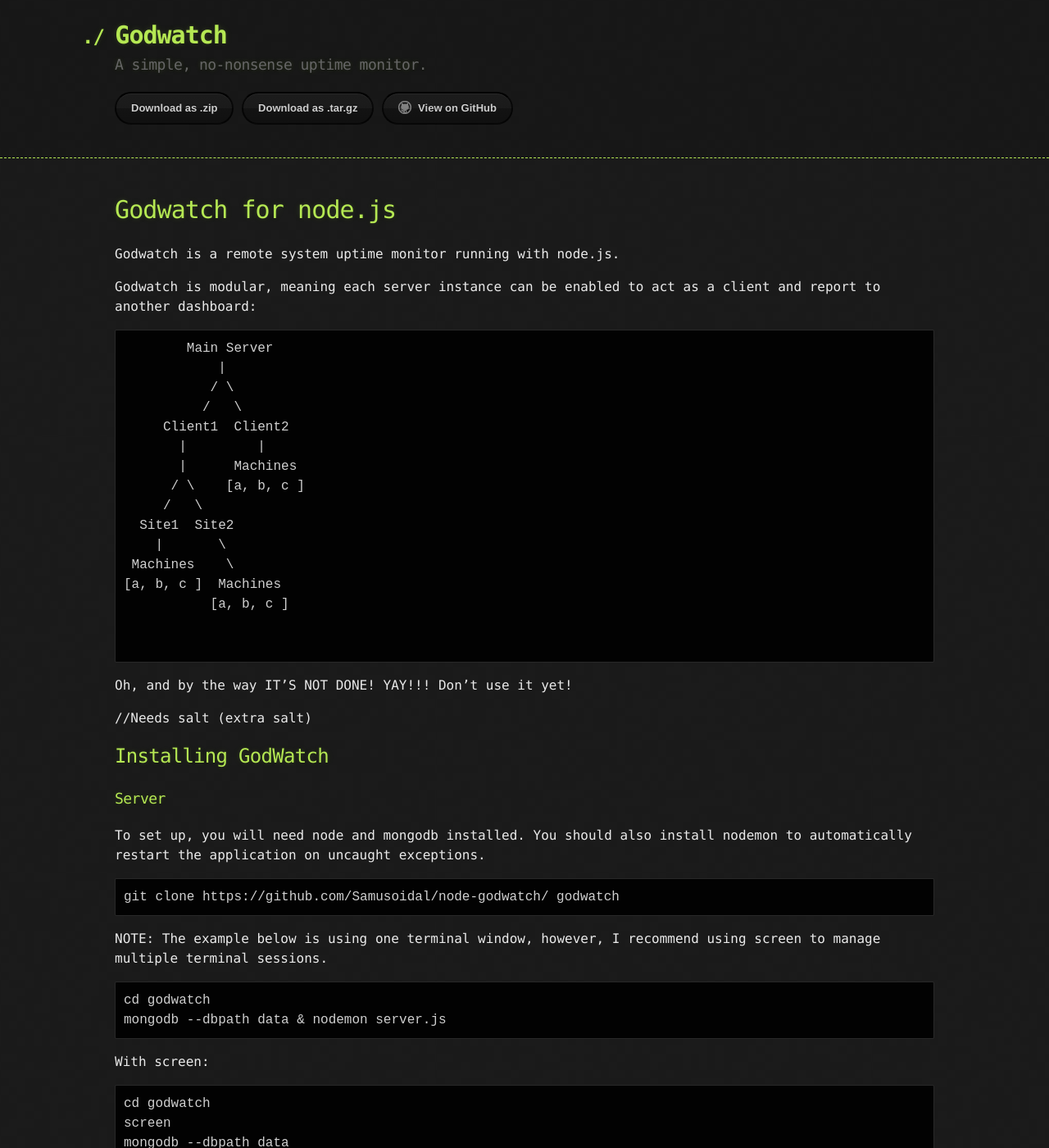
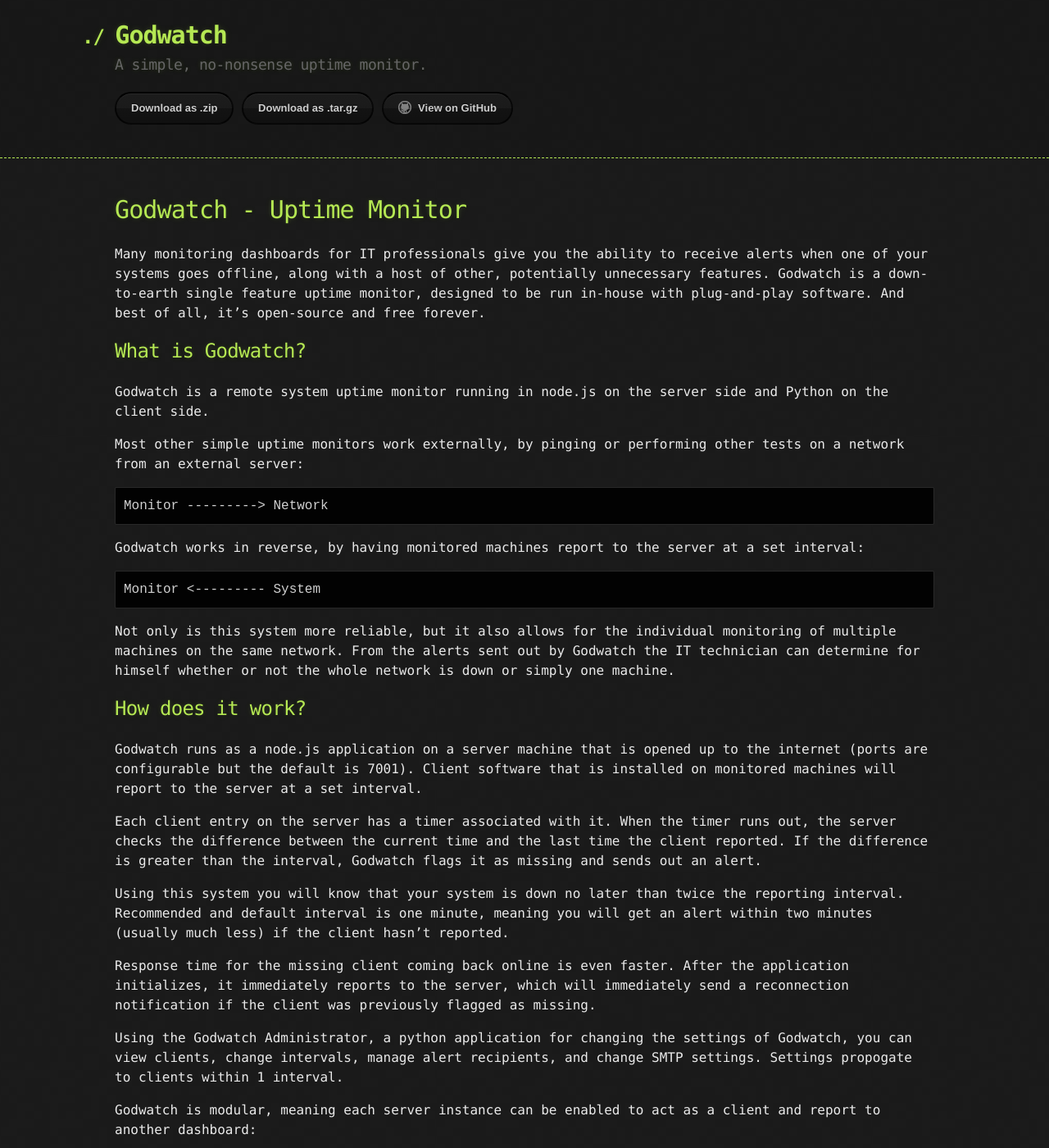
Before and after one commit to GodwatchMonitor/node-godwatch, a Jekyll site: the page built from docs/index.md, in a window 1280 px wide and 1400 px high. Shown: the whole window at 82% size. Built offline with Jekyll 4.4.1, drawn with Linux system fonts in a browser that asks for light colours; our own code applies the rules of GitHub Pages for plain Markdown files.

Commit message:
Update index.md

````diff
--- a/docs/index.md
+++ b/docs/index.md
@@ -2,9 +2,36 @@
 layout: default
 ---
 
-# Godwatch for node.js
+# Godwatch - Uptime Monitor
 
-Godwatch is a remote system uptime monitor running with node.js.
+Many monitoring dashboards for IT professionals give you the ability to receive alerts when one of your systems goes offline, along with a host of other, potentially unnecessary features. Godwatch is a down-to-earth single feature uptime monitor, designed to be run in-house with plug-and-play software. And best of all, it's open-source and free forever.
+
+## What is Godwatch?
+Godwatch is a remote system uptime monitor running in node.js on the server side and Python on the client side.
+
+Most other simple uptime monitors work externally, by pinging or performing other tests on a network from an external server:
+```
+Monitor ---------> Network
+```
+
+Godwatch works in reverse, by having monitored machines report to the server at a set interval:
+```
+Monitor <--------- System
+```
+
+Not only is this system more reliable, but it also allows for the individual monitoring of multiple machines on the same network. From the alerts sent out by Godwatch the IT technician can determine for himself whether or not the whole network is down or simply one machine.
+
+## How does it work?
+
+Godwatch runs as a node.js application on a server machine that is opened up to the internet (ports are configurable but the default is 7001). Client software that is installed on monitored machines will report to the server at a set interval.
+
+Each client entry on the server has a timer associated with it. When the timer runs out, the server checks the difference between the current time and the last time the client reported. If the difference is greater than the interval, Godwatch flags it as missing and sends out an alert.
+
+Using this system you will know that your system is down no later than twice the reporting interval. Recommended and default interval is one minute, meaning you will get an alert within two minutes (usually much less) if the client hasn't reported.
+
+Response time for the missing client coming back online is even faster. After the application initializes, it immediately reports to the server, which will immediately send a reconnection notification if the client was previously flagged as missing.
+
+Using the Godwatch Administrator, a python application for changing the settings of Godwatch, you can view clients, change intervals, manage alert recipients, and change SMTP settings. Settings propogate to clients within 1 interval.
 
 Godwatch is modular, meaning each server instance can be enabled to act as a client and report to another dashboard:
 ```
````
